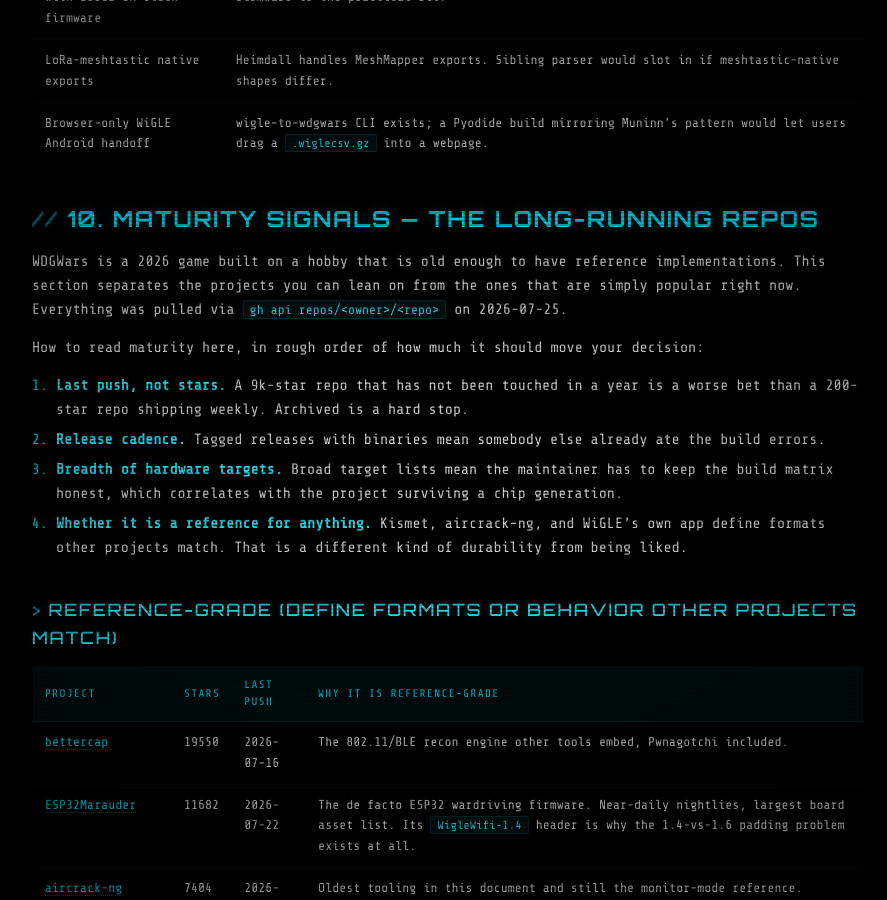
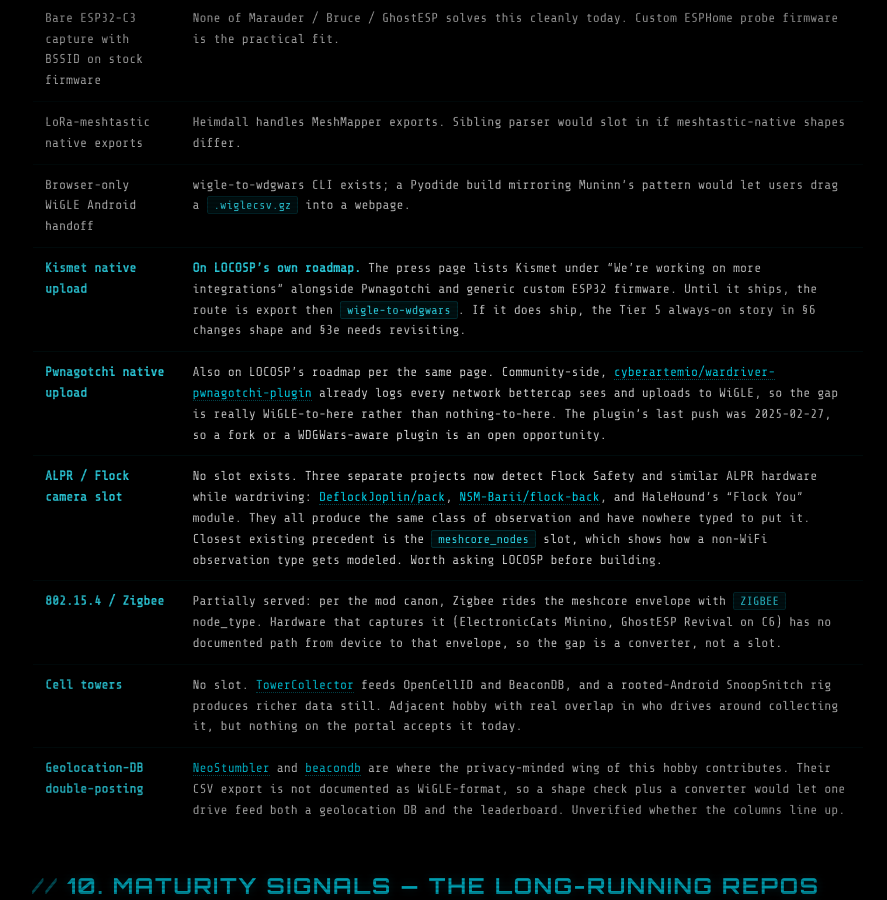
Before and after one commit to HiroAlleyCat/wdgo-onramp, a Jekyll site: the page built from docs/survey.md, in a window 1280 px wide and 900 px high, scrolled down 23475 px. Shown: the whole window, without its empty margins (192-1079 px from the left). Built offline with Jekyll 4.4.1, drawn with Linux system fonts in a browser that asks for light colours; some of the changed text lies outside the part shown.

Commit message:
Extend the feeder-gap list with six verified gaps
Splits §9 into things nobody has built versus things LOCOSP has said they
intend to build, and adds:

- Kismet and Pwnagotchi native upload, both listed on the press page as
  in-progress integrations. If Kismet lands, the Tier 5 always-on story
  changes shape.
- An ALPR / Flock slot. Three projects now detect Flock and similar
  cameras while wardriving (pack, flock-back, HaleHound's Flock You
  module) and there is nowhere typed to put the observation. The
  meshcore_nodes slot is the precedent for how a non-WiFi type gets
  modeled, so this is worth asking LOCOSP about before building.
- 802.15.4 / Zigbee, where the envelope already exists but no device has
  a documented path into it, making the gap a converter rather than a slot.
- Cell towers, which have no slot at all.
- Geolocation-DB double-posting for the NeoStumbler and beacondb wing of
  the hobby, pending a column-shape check.

```diff
--- a/docs/survey.md
+++ b/docs/survey.md
@@ -327,6 +327,8 @@ The silent skip on the daily cap is the one that will bite hardest, because a 20
 
 ## 9. Known WDGWars feeder gaps
 
+Gaps below are split between things nobody has built and things LOCOSP has said they intend to build. Rows added 2026-07-25 are marked with their source.
+
 Anyone writing a new feeder should read [gungnir](https://github.com/Yggdrasil-AI-labs/gungnir) (Python transport) and LOCOSP's [WatchDogsGo `plugins/wardrive_upload.py`](https://github.com/LOCOSP/WatchDogsGo/blob/main/plugins/wardrive_upload.py) side by side — those two cover the envelope, HMAC, retry/cooldown, and the slot-typed payload shape. For the read side and a one-place map of the whole surface, see the [consolidated WDGWars API reference](https://github.com/Yggdrasil-AI-labs/wdgwars-discord-stats/blob/main/docs/api-reference.md) in wdgwars-discord-stats.
 
 | Gap | Status |
@@ -336,6 +338,12 @@ Anyone writing a new feeder should read [gungnir](https://github.com/Yggdrasil-A
 | Bare ESP32-C3 capture with BSSID on stock firmware | None of Marauder / Bruce / GhostESP solves this cleanly today. Custom ESPHome probe firmware is the practical fit. |
 | LoRa-meshtastic native exports | Heimdall handles MeshMapper exports. Sibling parser would slot in if meshtastic-native shapes differ. |
 | Browser-only WiGLE Android handoff | wigle-to-wdgwars CLI exists; a Pyodide build mirroring Muninn's pattern would let users drag a `.wiglecsv.gz` into a webpage. |
+| **Kismet native upload** | **On LOCOSP's own roadmap.** The press page lists Kismet under "We're working on more integrations" alongside Pwnagotchi and generic custom ESP32 firmware. Until it ships, the route is export then `wigle-to-wdgwars`. If it does ship, the Tier 5 always-on story in §6 changes shape and §3e needs revisiting. |
+| **Pwnagotchi native upload** | Also on LOCOSP's roadmap per the same page. Community-side, [cyberartemio/wardriver-pwnagotchi-plugin](https://github.com/cyberartemio/wardriver-pwnagotchi-plugin) already logs every network bettercap sees and uploads to WiGLE, so the gap is really WiGLE-to-here rather than nothing-to-here. The plugin's last push was 2025-02-27, so a fork or a WDGWars-aware plugin is an open opportunity. |
+| **ALPR / Flock camera slot** | No slot exists. Three separate projects now detect Flock Safety and similar ALPR hardware while wardriving: [DeflockJoplin/pack](https://github.com/DeflockJoplin/pack), [NSM-Barii/flock-back](https://github.com/NSM-Barii/flock-back), and HaleHound's "Flock You" module. They all produce the same class of observation and have nowhere typed to put it. Closest existing precedent is the `meshcore_nodes` slot, which shows how a non-WiFi observation type gets modeled. Worth asking LOCOSP before building. |
+| **802.15.4 / Zigbee** | Partially served: per the mod canon, Zigbee rides the meshcore envelope with `ZIGBEE` node_type. Hardware that captures it (ElectronicCats Minino, GhostESP Revival on C6) has no documented path from device to that envelope, so the gap is a converter, not a slot. |
+| **Cell towers** | No slot. [TowerCollector](https://github.com/zamojski/TowerCollector) feeds OpenCellID and BeaconDB, and a rooted-Android SnoopSnitch rig produces richer data still. Adjacent hobby with real overlap in who drives around collecting it, but nothing on the portal accepts it today. |
+| **Geolocation-DB double-posting** | [NeoStumbler](https://github.com/mjaakko/NeoStumbler) and [beacondb](https://github.com/beacondb/beacondb) are where the privacy-minded wing of this hobby contributes. Their CSV export is not documented as WiGLE-format, so a shape check plus a converter would let one drive feed both a geolocation DB and the leaderboard. Unverified whether the columns line up. |
 
 ## 10. Maturity signals — the long-running repos
 
```
Also changed, not shown: wardriving-hardware-survey.md (+8 -0 lines).
